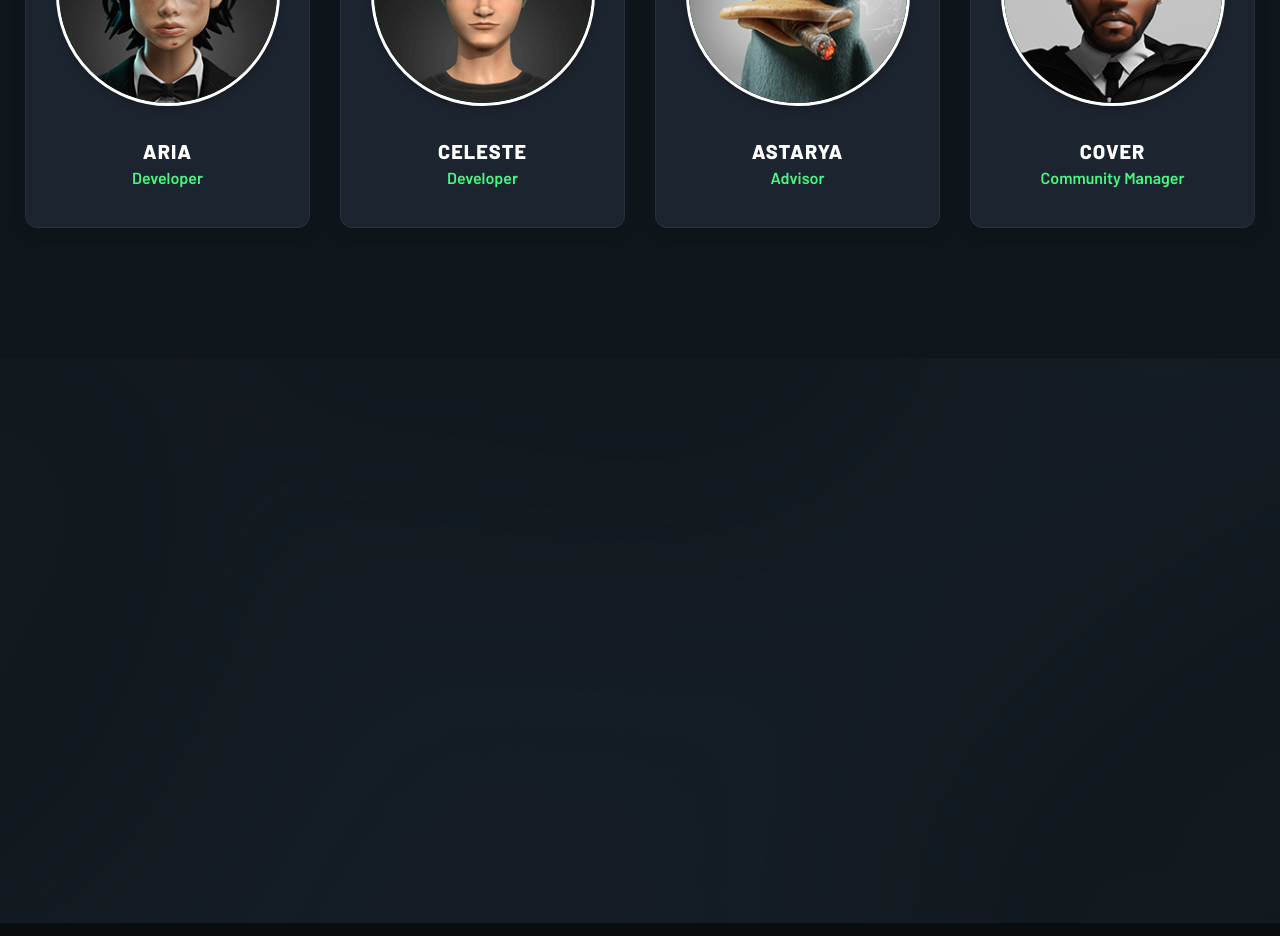
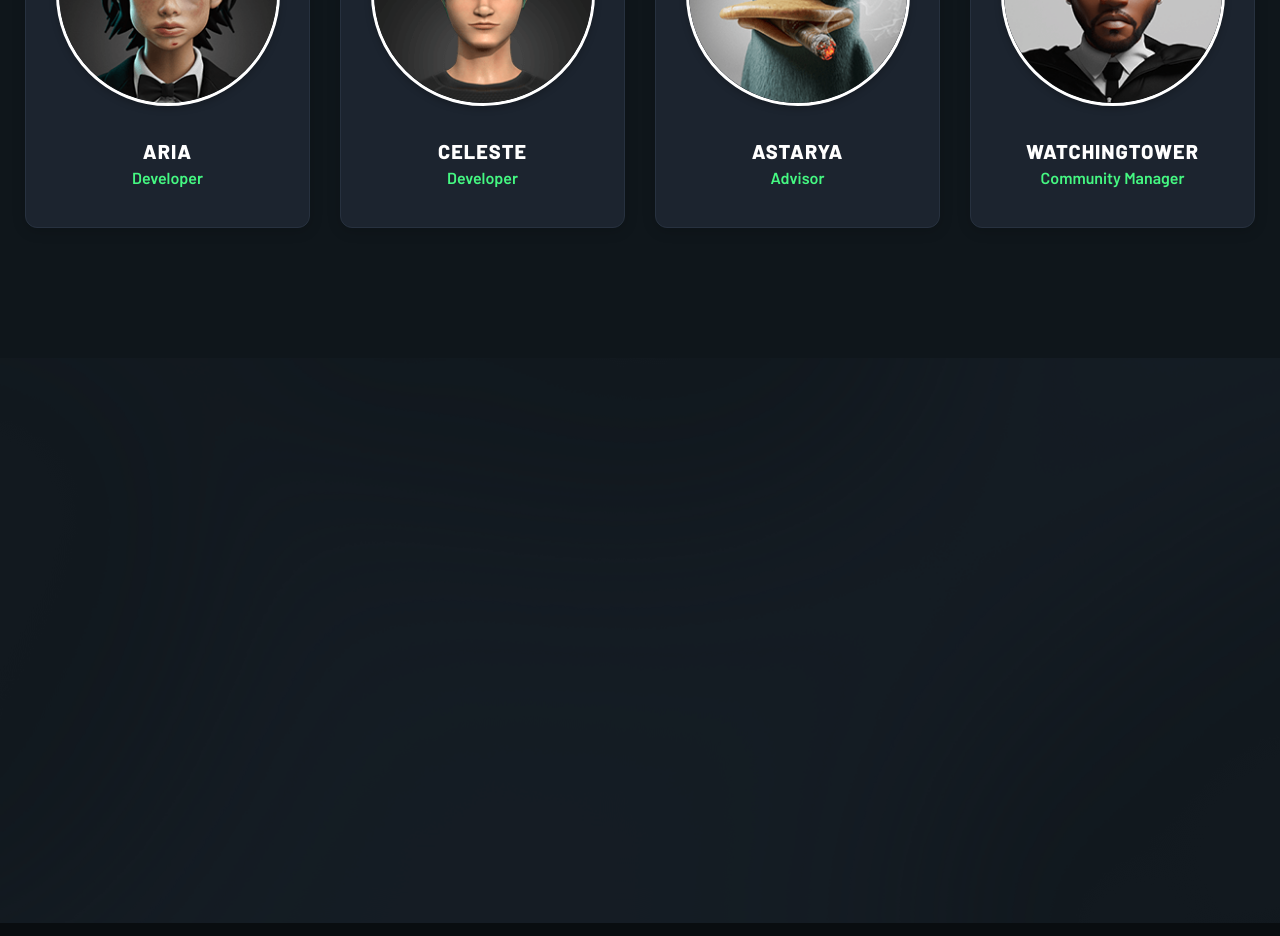
Before and after one commit to kkforwin/zubos, a plain HTML site: page index.html in a window 1280 px wide. Shown: the part 3220-4156 px from the top of the page. Drawn offline with nearby package versions, Linux system fonts and the light colour scheme; a script that the page names is missing; files whose address does not match are found by name.

Commit message:
Update index.html

```diff
--- a/index.html
+++ b/index.html
@@ -335,7 +335,7 @@
                                 <img src="assets/img/team/team02.png" alt="img">
                             </div>
                             <div class="team__content">
-                                <h4 class="name">Cover</h4>
+                                <h4 class="name">watchingtower</h4>
                                 <span class="designation">Community Manager</span>
                             </div>
                         </div>
```
